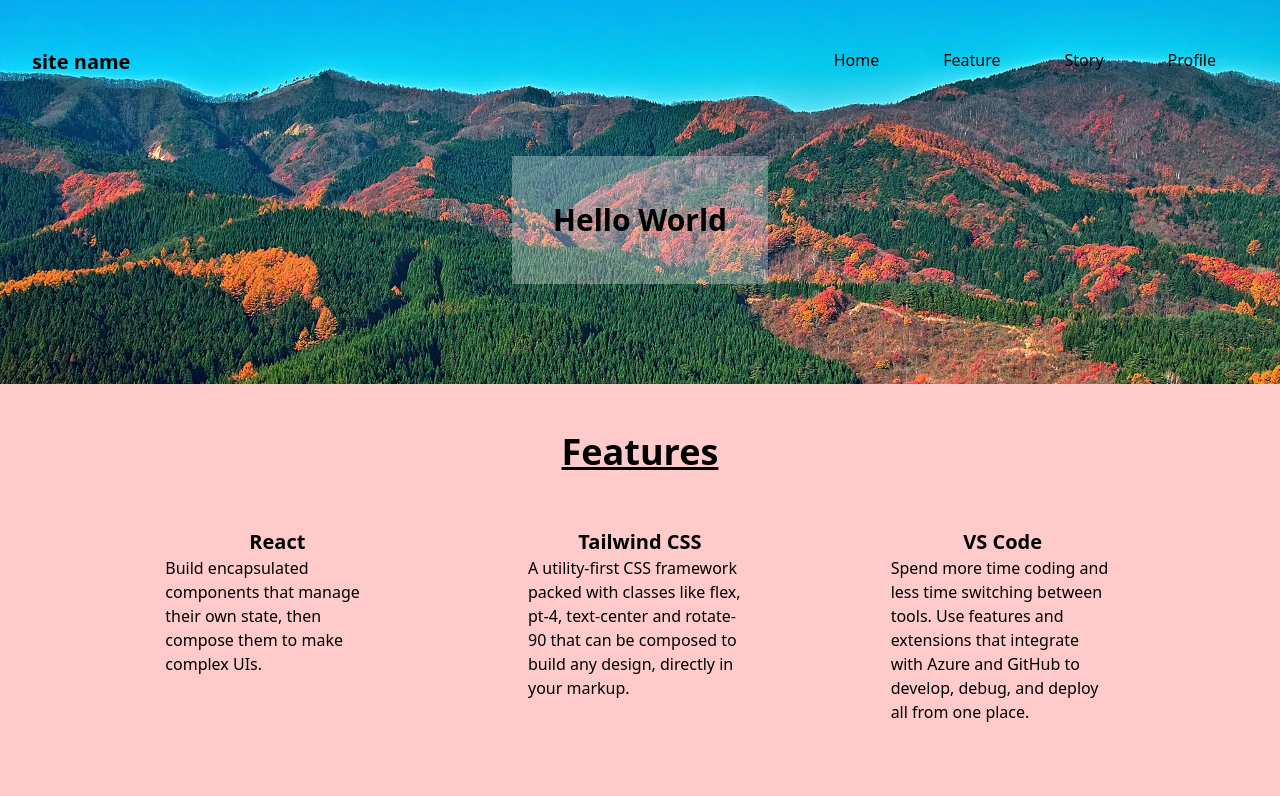
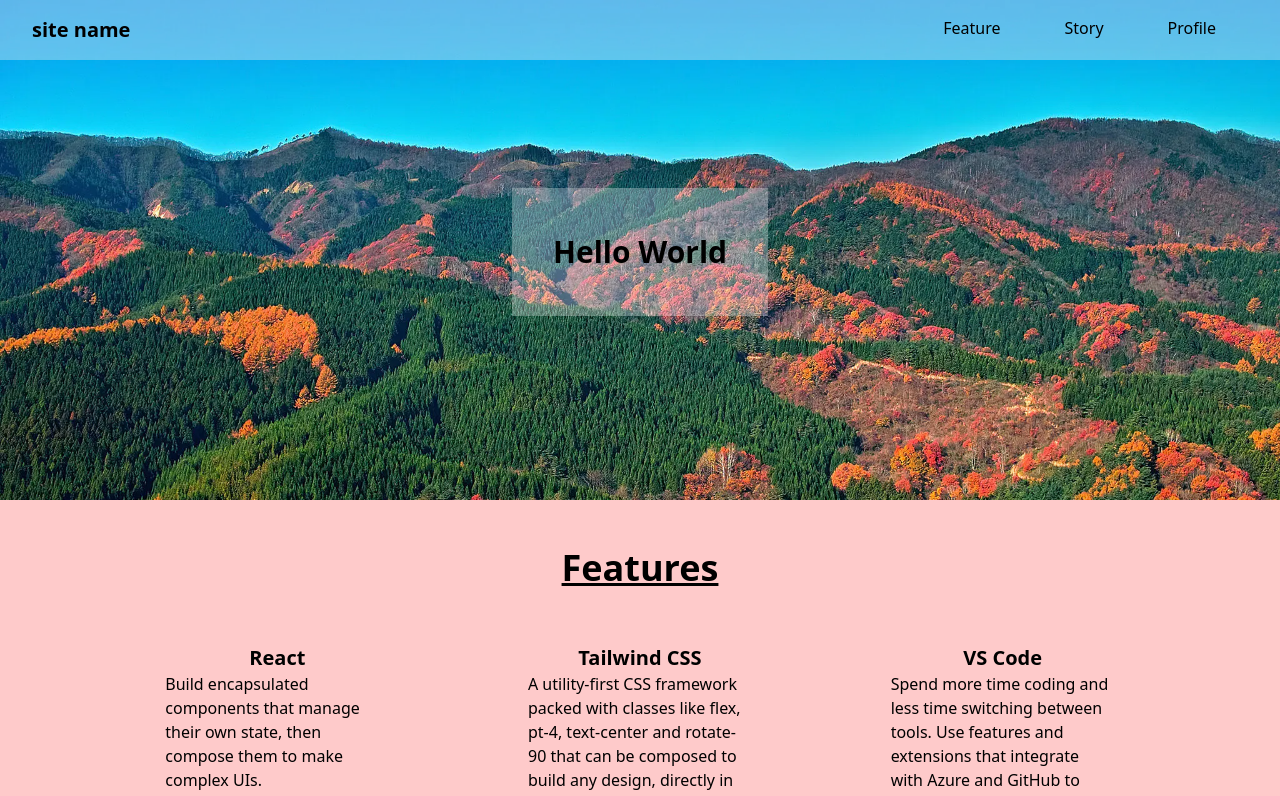
Before and after one commit to OldBigBuddha/sample-site, a React (Create React App) app: page / in a window 1280 px wide. Shown: the top 796 px of the page. Built offline with nearby package versions, Linux system fonts and the light colour scheme.

Commit message:
refactor: 💡 ヘッダーにあるメニューバーが機能するように調整

```diff
--- a/src/components/FeatureSection.tsx
+++ b/src/components/FeatureSection.tsx
@@ -15,13 +15,13 @@ const samples = [
   }
 ]
 
-const ListSection: React.FC = () => (
+const FeatureSection: React.FC = () => (
   <section className="px-24 py-12 bg-red-200">
-    <h2 className="text-4xl font-bold text-center underline mb-8">Features</h2>
+    <h2 id="feature" className="text-4xl font-bold text-center underline mb-8">Features</h2>
     <ul className="flex justify-around">
       {samples.map(sample => <Feature title={sample.title} description={sample.description} />)}
     </ul>
   </section>
 )
 
-export default ListSection;
+export default FeatureSection;
--- a/src/components/HeroHeader.tsx
+++ b/src/components/HeroHeader.tsx
@@ -1,25 +1,22 @@
 const HeroHeader: React.FC = () => (
-  <header className="h-96 bg-center bg-no-repeat bg-cover px-8 py-12" style={{backgroundImage: "url(/img/hero.webp)"}}>
-    <div className="flex justify-between text-center">
+  <header className="bg-center bg-no-repeat bg-cover" style={{height: "500px" ,backgroundImage: "url(/img/hero.webp)"}}>
+    <div className="flex justify-between text-center bg-opacity-40 bg-gray-200 py-4 px-8">
       <span className="text-xl font-bold">site name</span>
       <nav>
         <ul className="flex">
-          <li className="mx-8">
-            <a href="#top">Home</a>
-          </li>
-          <li className="mx-8">
+          <li className="mx-8 hover:underline">
             <a href="#feature">Feature</a>
           </li>
-          <li className="mx-8">
+          <li className="mx-8 hover:underline">
             <a href="#story">Story</a>
           </li>
-          <li className="mx-8">
+          <li className="mx-8 hover:underline">
             <a href="#profile">Profile</a>
           </li>
         </ul>
       </nav>
     </div>
-    <h1 id="top" className="w-64 h-32 flex justify-center items-center text-3xl font-bold bg-opacity-30 bg-gray-50 mx-auto mt-20 py-auto">Hello World</h1>
+    <h1 id="top" className="w-64 h-32 flex justify-center items-center text-3xl font-bold bg-opacity-30 bg-gray-50 mx-auto mt-32 py-auto">Hello World</h1>
   </header>
 )
 
--- a/src/components/ProfileSection.tsx
+++ b/src/components/ProfileSection.tsx
@@ -1,7 +1,7 @@
 
 const ProfileSection: React.FC = () => (
   <section className="px-36 py-12 bg-gray-800 text-white">
-    <h2 id="story" className="text-4xl font-bold text-center underline mb-8">Profile</h2>
+    <h2 id="profile" className="text-4xl font-bold text-center underline mb-8">Profile</h2>
     <div className="flex">
       <img src="https://randomfox.ca//images//54.jpg" className="h-96" alt="profile" />
       <div className="h-96 flex flex-col justify-center px-24">
```
Also changed, not shown: 1 other file (tests, documents, lock files or other folders).
